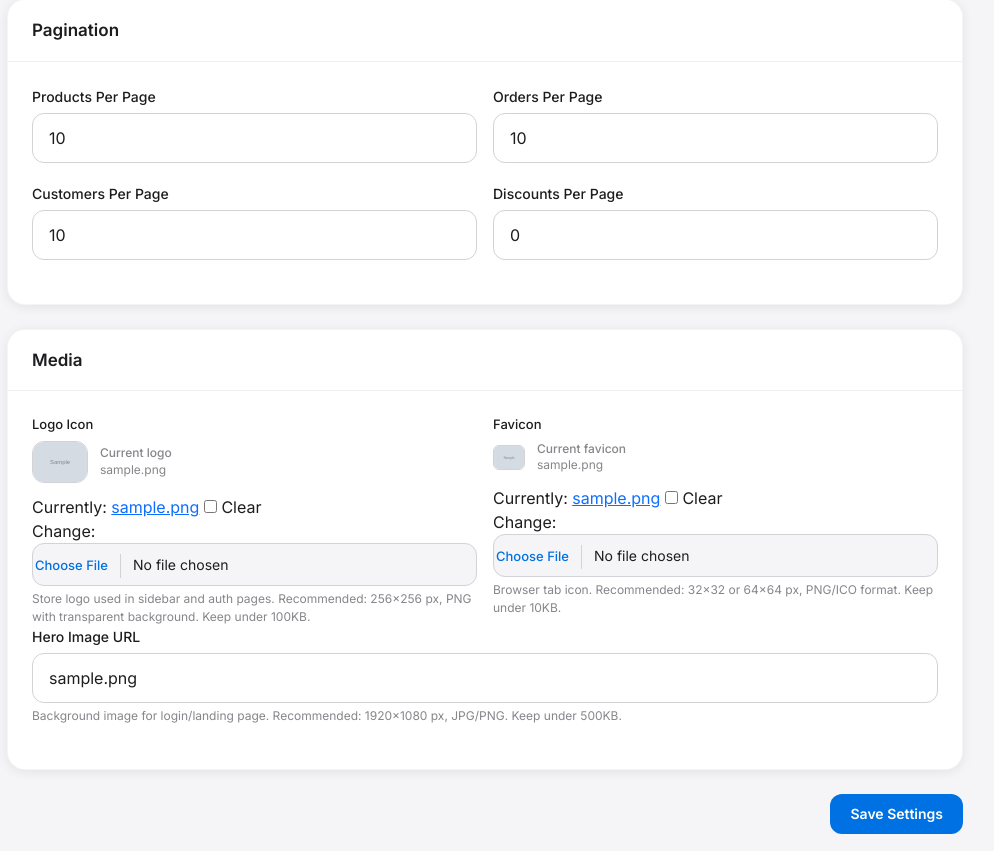
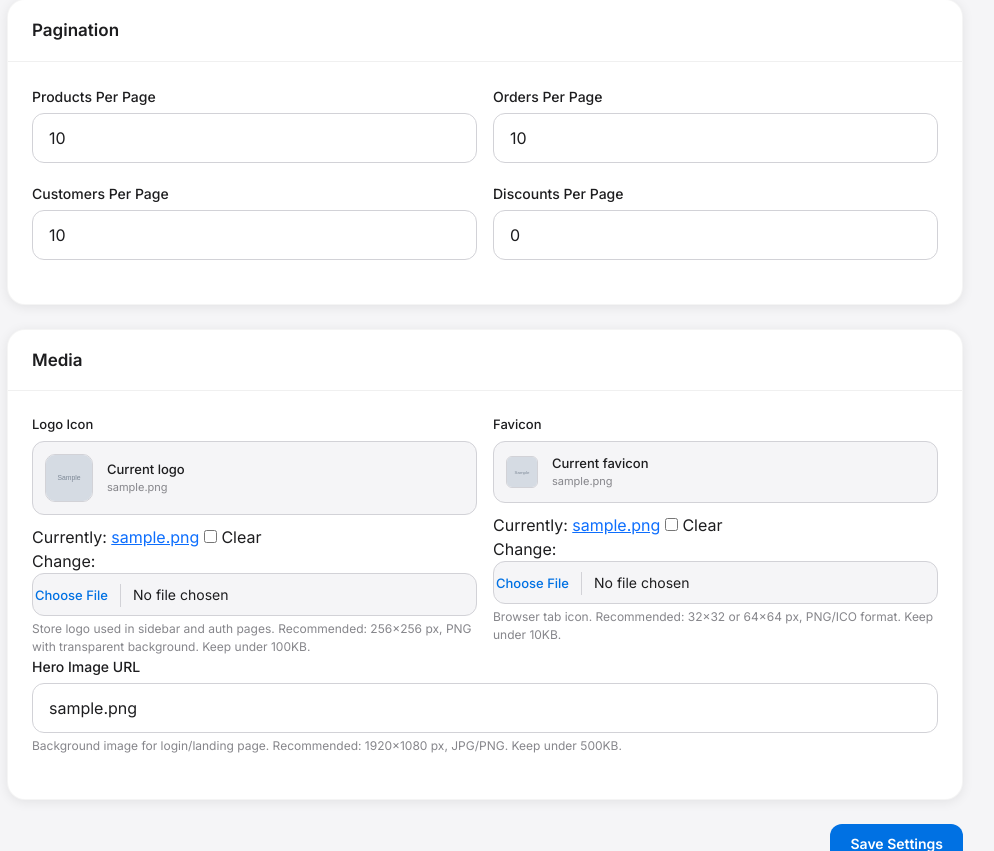
Before and after one commit to 7aib/point-of-sale, a Django app: page /settings/ in a window 1280 px wide. Shown: the part 2162-3013 px from the top of the page, without its empty margins (285-1279 px from the left). Run offline with Django 5.2, Linux system fonts and the light colour scheme; a user stored in the database is signed in; tables that the repository leaves empty hold one stand-in row (values such as "Sample post"); grey boxes marked "Sample" are stand-in pictures.

Commit message:
Restyle file input widget in settings Media section

```diff
--- a/templates/core/settings.html
+++ b/templates/core/settings.html
@@ -131,11 +131,11 @@
                 <div>
                     <label style="font-size: 13px; font-weight: 500; display: block; margin-bottom: 6px;">Logo Icon</label>
                     {% if settings_obj.logo_icon %}
-                    <div style="margin-bottom: 12px; display: flex; align-items: center; gap: 12px;">
-                        <img src="{{ settings_obj.logo_icon.url }}" alt="Current Logo" style="max-height: 56px; width: 56px; border-radius: 12px; border: 1px solid var(--apple-border); object-fit: cover;">
-                        <div style="font-size: 12px; color: var(--apple-text-secondary); line-height: 1.4;">
-                            <div style="font-weight: 500; color: var(--apple-text-primary);">Current logo</div>
-                            {{ settings_obj.logo_icon.name|cut:"branding/" }}
+                    <div style="margin-bottom: 10px; padding: 12px; background: var(--apple-bg); border-radius: var(--apple-radius-sm); border: 1px solid var(--apple-border); display: flex; align-items: center; gap: 14px;">
+                        <img src="{{ settings_obj.logo_icon.url }}" alt="Current Logo" style="width: 48px; height: 48px; border-radius: 10px; border: 1px solid var(--apple-border); object-fit: cover;">
+                        <div style="flex: 1; min-width: 0;">
+                            <div style="font-size: 13px; font-weight: 500; color: var(--apple-text);">Current logo</div>
+                            <div style="font-size: 11px; color: var(--apple-text-secondary); overflow: hidden; text-overflow: ellipsis; white-space: nowrap;">{{ settings_obj.logo_icon.name }}</div>
                         </div>
                     </div>
                     {% endif %}
@@ -149,11 +149,11 @@
                 <div>
                     <label style="font-size: 13px; font-weight: 500; display: block; margin-bottom: 6px;">Favicon</label>
                     {% if settings_obj.favicon %}
-                    <div style="margin-bottom: 12px; display: flex; align-items: center; gap: 12px;">
-                        <img src="{{ settings_obj.favicon.url }}" alt="Current Favicon" style="max-height: 32px; width: 32px; border-radius: 6px; border: 1px solid var(--apple-border); object-fit: cover;">
-                        <div style="font-size: 12px; color: var(--apple-text-secondary); line-height: 1.4;">
-                            <div style="font-weight: 500; color: var(--apple-text-primary);">Current favicon</div>
-                            {{ settings_obj.favicon.name|cut:"branding/" }}
+                    <div style="margin-bottom: 10px; padding: 12px; background: var(--apple-bg); border-radius: var(--apple-radius-sm); border: 1px solid var(--apple-border); display: flex; align-items: center; gap: 14px;">
+                        <img src="{{ settings_obj.favicon.url }}" alt="Current Favicon" style="width: 32px; height: 32px; border-radius: 6px; border: 1px solid var(--apple-border); object-fit: cover;">
+                        <div style="flex: 1; min-width: 0;">
+                            <div style="font-size: 13px; font-weight: 500; color: var(--apple-text);">Current favicon</div>
+                            <div style="font-size: 11px; color: var(--apple-text-secondary); overflow: hidden; text-overflow: ellipsis; white-space: nowrap;">{{ settings_obj.favicon.name }}</div>
                         </div>
                     </div>
                     {% endif %}
```
Also changed, not shown: templates/django/forms/widgets/clearable_file_input.html (added, +9 -0 lines).
